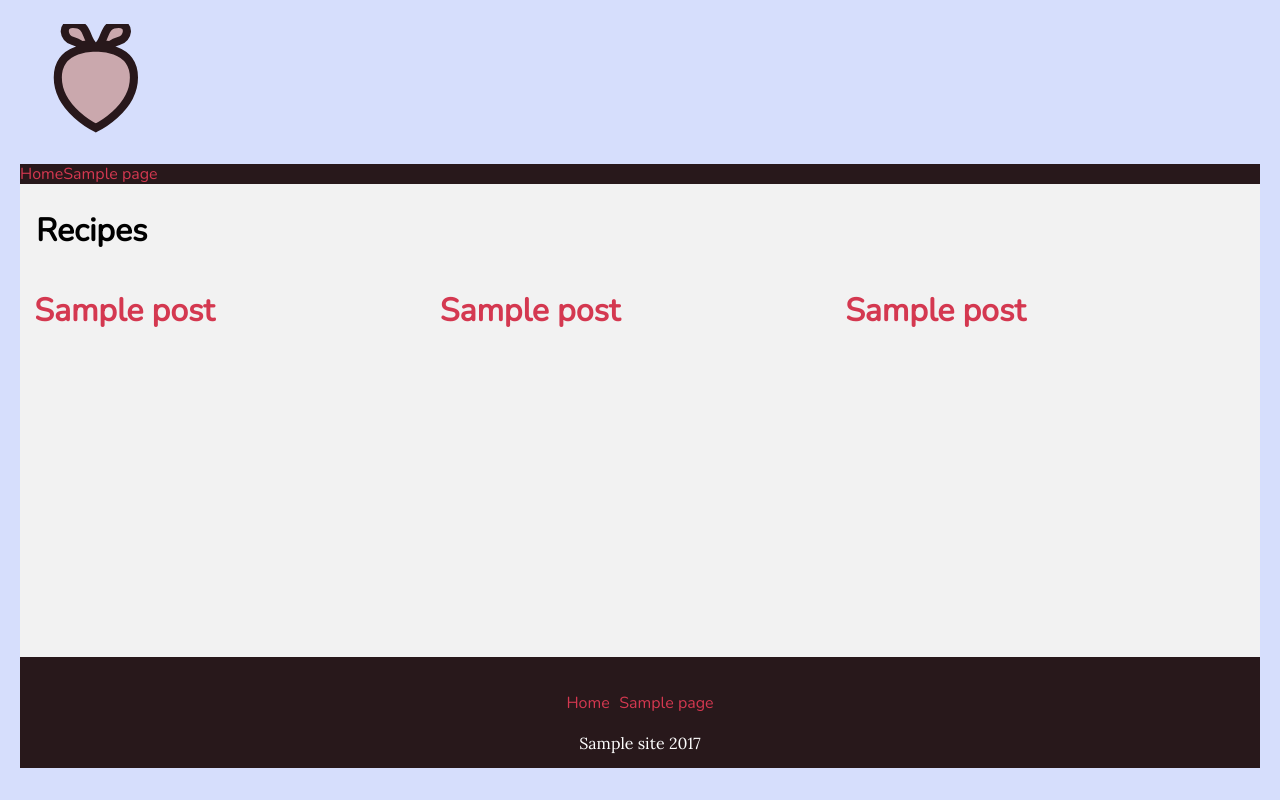
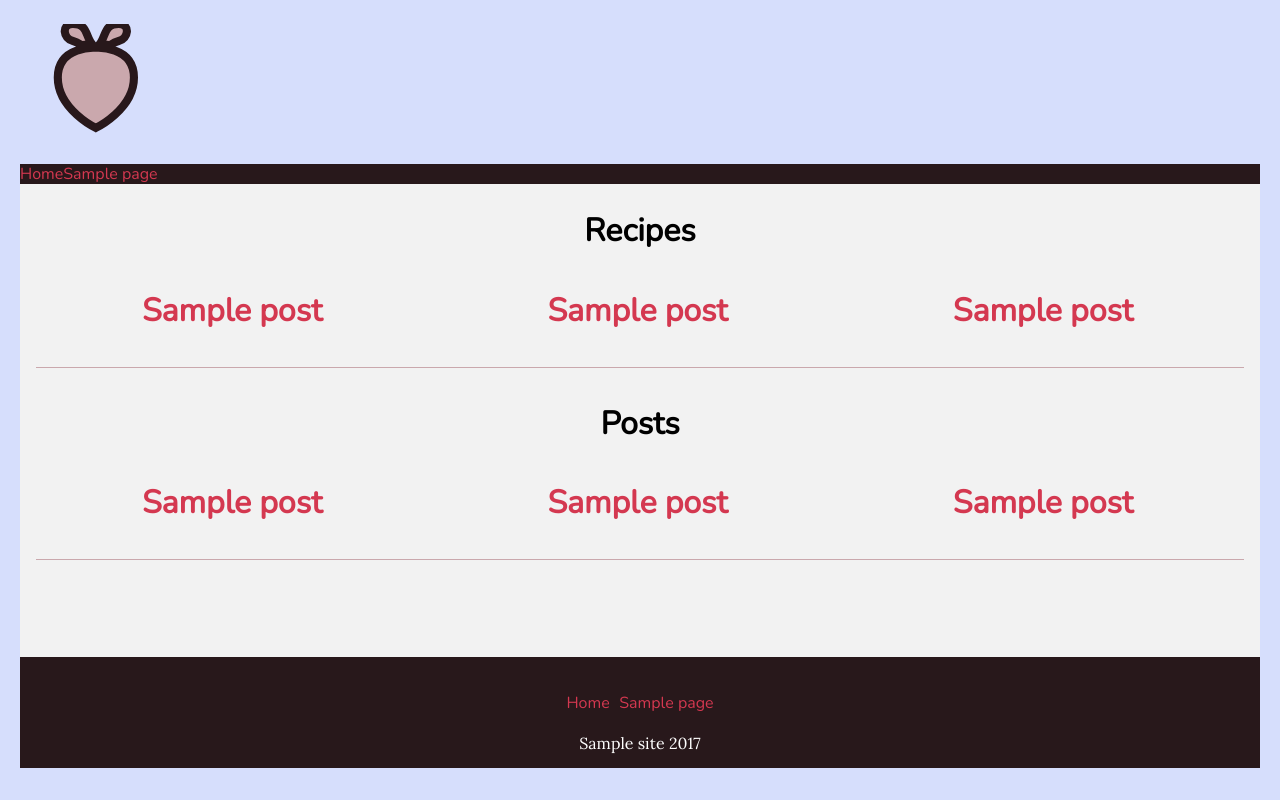
Before and after one commit to resonantdoghouse/wprecipes, a WordPress theme: template themes/wprecipes/front-page.php in a window 1280 px wide. Run offline with PHP 8.4 and a stand-in for WordPress, Linux system fonts and the light colour scheme; the site name, menu and one post (Sample post) are stand-ins, and other content is empty; some libraries are stand-ins or nearby versions.

Commit message:
added post type loop on frontpage and more style

```diff
--- a/themes/wprecipes/front-page.php
+++ b/themes/wprecipes/front-page.php
@@ -5,6 +5,7 @@
 get_header(); ?>
     <div class="wprecipes__site">
         <main class="wprecipes__main">
+
             <section id="wprecipes-recipes">
                 <h1><?php _e( 'Recipes', 'wprecipes' ); ?></h1>
                 <div class="wprecipes__owlcarousel">
@@ -31,6 +32,34 @@ get_header(); ?>
                     </div>
                 </div>
             </section>
+
+            <section id="wprecipes-posts">
+                <h1><?php _e( 'Posts', 'wprecipes' ); ?></h1>
+                <div class="wprecipes__owlcarousel">
+                    <div class="owl-carousel owl-theme">
+				        <?
+				        /**
+				         * Recipe Posts Loop
+				         */
+				        if ( have_posts() ):
+					        $args = array( 'posts_per_page' => 6, 'post' => 'recipe' );
+					        $myposts = get_posts( $args );
+					        foreach ( $myposts as $post ) : setup_postdata( $post ); ?>
+                                <article class="wprecipes__main__post">
+                                    <a href="<?php echo get_the_permalink(); ?>">
+                                        <h1 class="wprecipes__page-title"><?php echo esc_html( get_the_title() ); ?></h1>
+								        <?php if ( has_post_thumbnail() ):
+									        the_post_thumbnail( 'wprecipe-thumb' );
+								        endif; ?>
+                                    </a>
+                                </article>
+					        <?php endforeach;
+					        wp_reset_postdata();
+				        endif; ?>
+                    </div>
+                </div>
+            </section>
+
         </main>
 		<? get_sidebar(); ?>
     </div>
--- a/themes/wprecipes/src/css/partials/_base.scss
+++ b/themes/wprecipes/src/css/partials/_base.scss
@@ -19,3 +19,9 @@ img {
 body {
   background: $color-secondary;
 }
+
+.wprecipes__main {
+  h1 {
+    text-align: center;
+  }
+}
--- /dev/null
+++ b/themes/wprecipes/src/css/partials/_frontpage.scss
@@ -0,0 +1,5 @@
+.home {
+  .wprecipes__main {
+    text-align: center;
+  }
+}
--- a/themes/wprecipes/src/css/partials/lib/_owl-carousel.scss
+++ b/themes/wprecipes/src/css/partials/lib/_owl-carousel.scss
@@ -1,8 +1,12 @@
 .wprecipes__owlcarousel {
-  overflow:hidden;
+  overflow: hidden;
   max-width: 100%;
+  text-align: center;
 
   .owl-carousel {
+    padding: 0 0 1rem 0;
+    border-bottom: 1px solid $color-background;
+    margin: 0 0 1rem 0;
     .owl-stage {
       display: flex;
 
--- a/themes/wprecipes/src/css/style.scss
+++ b/themes/wprecipes/src/css/style.scss
@@ -9,6 +9,7 @@
 @import 'partials/recipe';
 @import 'partials/widgets';
 @import 'partials/lib/owl-carousel';
+@import 'partials/frontpage';
 @import 'partials/lib/woocommerce';
 @import 'partials/lib/ninja';
 @import 'partials/footer';
```
Also changed, not shown: themes/wprecipes/build/css/style.css (+16 -5 lines), themes/wprecipes/build/css/style.min.css.
